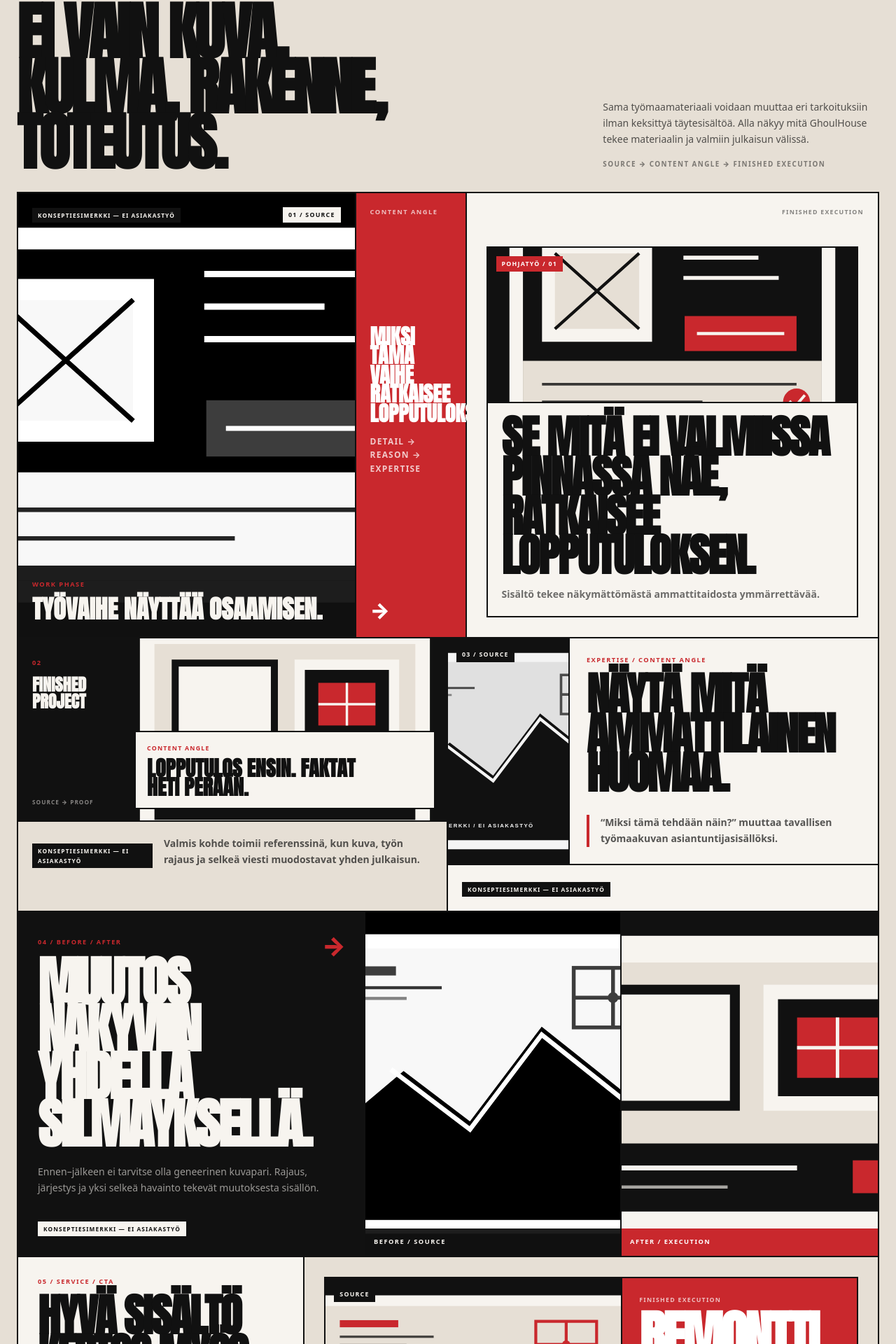
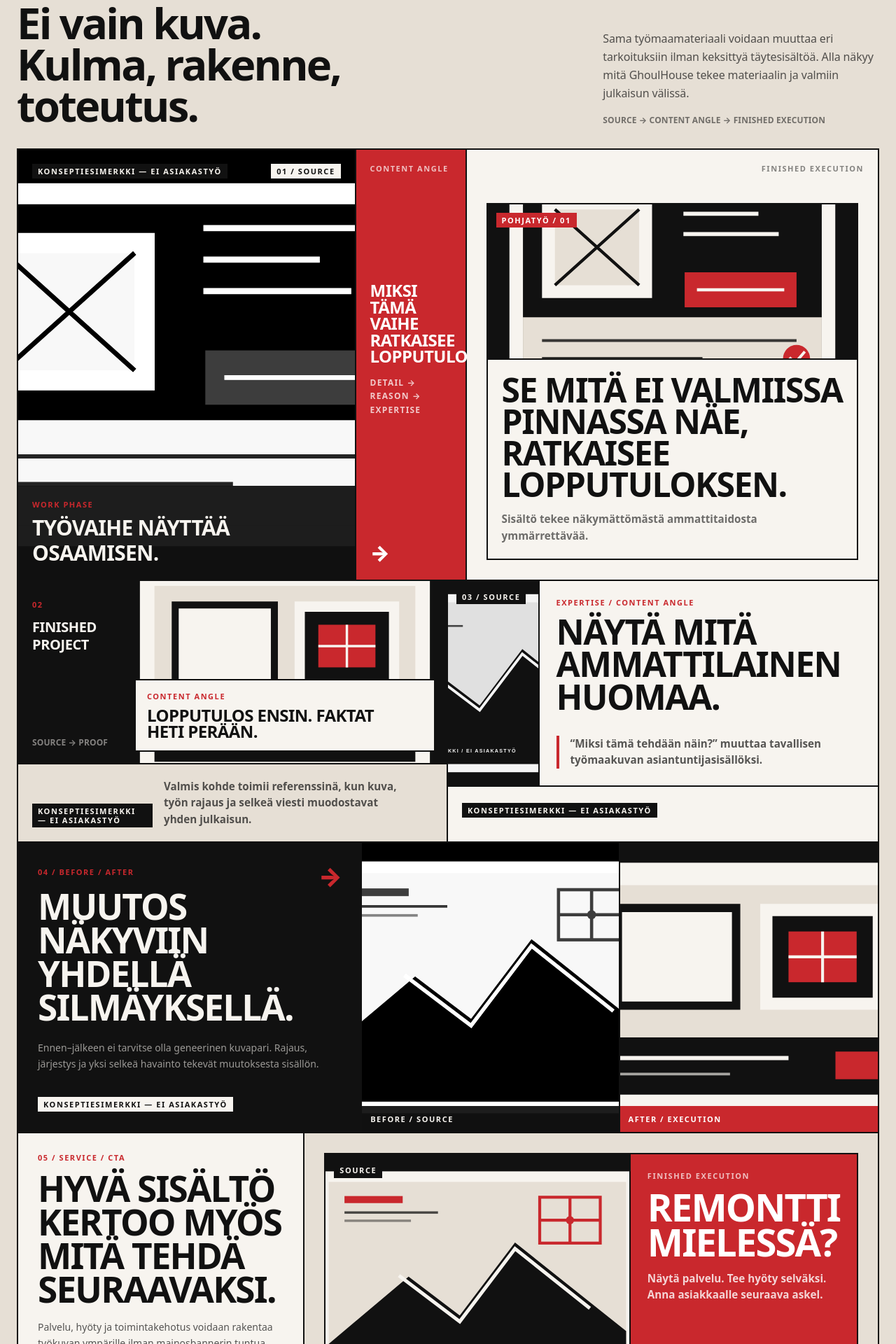
Before and after one commit to Jambovisuaalit/ghoulhouse-landing, a Next.js app: page / in a window 1280 px wide. Shown: the part 2826-4746 px from the top of the page at 70% size. Built offline with nearby package versions, Linux system fonts and the light colour scheme.

Commit message:
design: apply editorial typography to examples

```diff
--- a/src/components/sections/Examples.tsx
+++ b/src/components/sections/Examples.tsx
@@ -6,7 +6,7 @@ const conceptLabel = 'KONSEPTIESIMERKKI — EI ASIAKASTYÖ';
 function ConceptBadge({ inverse = false }: { inverse?: boolean }) {
   return (
     <span
-      className={`inline-flex w-fit px-2 py-1 text-[0.52rem] font-black uppercase tracking-[0.13em] ${
+      className={`type-label inline-flex w-fit px-2 py-1 ${
         inverse ? 'bg-ghost text-ink' : 'bg-ink text-ghost'
       }`}
     >
@@ -21,22 +21,22 @@ export default function Examples() {
       <Container>
         <div className="grid grid-cols-1 gap-6 border-b-2 border-ink pb-8 lg:grid-cols-12 lg:items-end">
           <div className="lg:col-span-8">
-            <p className="mb-4 text-[0.65rem] font-black uppercase tracking-[0.18em] text-signal sm:text-xs">
+            <p className="type-label mb-4 text-signal">
               Proof of craft / sisältöesimerkit
             </p>
-            <h2 className="font-display text-[clamp(2.55rem,7vw,5.8rem)] font-black uppercase leading-[0.88] tracking-[-0.045em] text-ink">
+            <h2 className="type-section-title max-w-[15ch] text-ink">
               Ei vain kuva.
               <span className="block">Kulma, rakenne, toteutus.</span>
             </h2>
           </div>
 
           <div className="lg:col-span-4">
-            <p className="max-w-md text-sm leading-relaxed text-ink/70">
+            <p className="type-editorial max-w-md text-ink/70">
               Sama työmaamateriaali voidaan muuttaa eri tarkoituksiin ilman
               keksittyä täytesisältöä. Alla näkyy mitä GhoulHouse tekee
               materiaalin ja valmiin julkaisun välissä.
             </p>
-            <p className="mt-4 text-[0.62rem] font-black uppercase tracking-[0.14em] text-ink/50">
+            <p className="type-caption mt-4 uppercase tracking-[0.06em] text-ink/55">
               Source → content angle → finished execution
             </p>
           </div>
@@ -54,26 +54,26 @@ export default function Examples() {
               />
               <div className="absolute inset-x-0 top-0 flex items-center justify-between gap-4 p-4 sm:p-5">
                 <ConceptBadge />
-                <span className="bg-ghost px-2 py-1 text-[0.55rem] font-black uppercase tracking-[0.14em] text-ink">
+                <span className="bg-ghost px-2 py-1 type-label text-ink">
                   01 / SOURCE
                 </span>
               </div>
               <div className="absolute inset-x-0 bottom-0 bg-ink/95 p-4 text-ghost sm:p-5">
-                <p className="text-[0.58rem] font-black uppercase tracking-[0.16em] text-signal">
+                <p className="type-label text-signal">
                   Work phase
                 </p>
-                <p className="mt-2 font-display text-3xl font-black uppercase leading-none sm:text-4xl">
+                <p className="mt-2 font-sans text-2xl font-extrabold uppercase leading-[0.95] tracking-[-0.025em] sm:text-3xl">
                   Työvaihe näyttää osaamisen.
                 </p>
               </div>
             </div>
 
             <div className="flex min-h-[150px] flex-col justify-between border-y-2 border-ink bg-signal p-5 text-white lg:min-h-0 lg:border-x-2 lg:border-y-0">
-              <span className="text-[0.58rem] font-black uppercase tracking-[0.16em] text-white/70">
+              <span className="type-label text-white/70">
                 Content angle
               </span>
               <div>
-                <p className="font-display text-3xl font-black uppercase leading-[0.92]">
+                <p className="font-sans text-2xl font-extrabold uppercase leading-[0.98] tracking-[-0.025em]">
                   Miksi tämä vaihe ratkaisee lopputuloksen?
                 </p>
                 <p className="mt-4 text-xs font-bold uppercase leading-relaxed tracking-[0.1em] text-white/75">
@@ -86,7 +86,7 @@ export default function Examples() {
             </div>
 
             <div className="relative min-h-[360px] overflow-hidden bg-ghost p-5 text-ink sm:min-h-[440px] sm:p-7 lg:min-h-0">
-              <div className="absolute right-5 top-5 text-[0.55rem] font-black uppercase tracking-[0.14em] text-ink/50">
+              <div className="absolute right-5 top-5 type-label text-ink/50">
                 Finished execution
               </div>
               <div className="mt-12 grid min-h-[300px] grid-rows-[1fr_auto] border-2 border-ink bg-ghost sm:min-h-[360px]">
@@ -98,15 +98,15 @@ export default function Examples() {
                     sizes="(max-width: 1023px) 100vw, 45vw"
                     className="object-cover"
                   />
-                  <span className="absolute left-3 top-3 bg-signal px-2 py-1 text-[0.55rem] font-black uppercase tracking-[0.14em] text-white">
+                  <span className="absolute left-3 top-3 bg-signal px-2 py-1 type-label text-white">
                     Pohjatyö / 01
                   </span>
                 </div>
                 <div className="border-t-2 border-ink p-4 sm:p-5">
-                  <p className="font-display text-[clamp(2rem,5vw,4.2rem)] font-black uppercase leading-[0.88] tracking-[-0.035em]">
+                  <p className="font-sans text-[clamp(1.8rem,4vw,3rem)] font-extrabold uppercase leading-[0.94] tracking-[-0.03em]">
                     Se mitä ei valmiissa pinnassa näe, ratkaisee lopputuloksen.
                   </p>
-                  <p className="mt-4 max-w-xl text-sm font-bold leading-relaxed text-ink/60">
+                  <p className="mt-4 max-w-xl text-[0.95rem] font-semibold leading-[1.55] text-ink/60">
                     Sisältö tekee näkymättömästä ammattitaidosta ymmärrettävää.
                   </p>
                 </div>
@@ -119,14 +119,14 @@ export default function Examples() {
               <div className="grid grid-cols-[112px_1fr] sm:grid-cols-[150px_1fr]">
                 <div className="flex flex-col justify-between bg-ink p-4 text-ghost sm:p-5">
                   <div>
-                    <span className="text-[0.58rem] font-black uppercase tracking-[0.16em] text-signal">
+                    <span className="type-label text-signal">
                       02
                     </span>
-                    <p className="mt-2 font-display text-2xl font-black uppercase leading-none">
+                    <p className="mt-2 font-sans text-xl font-extrabold uppercase leading-tight tracking-[-0.02em]">
                       Finished project
                     </p>
                   </div>
-                  <span className="mt-8 text-[0.52rem] font-black uppercase leading-relaxed tracking-[0.12em] text-ghost/50">
+                  <span className="mt-8 type-caption uppercase tracking-[0.05em] text-ghost/50">
                     Source → proof
                   </span>
                 </div>
@@ -140,10 +140,10 @@ export default function Examples() {
                     className="object-cover"
                   />
                   <div className="absolute inset-x-4 bottom-4 border-2 border-ink bg-ghost p-4">
-                    <p className="text-[0.55rem] font-black uppercase tracking-[0.14em] text-signal">
+                    <p className="type-label text-signal">
                       Content angle
                     </p>
-                    <p className="mt-2 font-display text-3xl font-black uppercase leading-[0.9]">
+                    <p className="mt-2 font-sans text-2xl font-extrabold uppercase leading-[0.96] tracking-[-0.025em]">
                       Lopputulos ensin. Faktat heti perään.
                     </p>
                   </div>
@@ -151,7 +151,7 @@ export default function Examples() {
               </div>
               <div className="flex flex-col gap-4 border-t-2 border-ink p-5 sm:flex-row sm:items-end sm:justify-between">
                 <ConceptBadge />
-                <p className="max-w-sm text-sm font-bold leading-relaxed text-ink/70">
+                <p className="max-w-sm text-[0.95rem] font-semibold leading-[1.55] text-ink/70">
                   Valmis kohde toimii referenssinä, kun kuva, työn rajaus ja
                   selkeä viesti muodostavat yhden julkaisun.
                 </p>
@@ -168,22 +168,22 @@ export default function Examples() {
                     sizes="(max-width: 639px) 100vw, 28vw"
                     className="object-cover grayscale"
                   />
-                  <span className="absolute left-3 top-3 bg-ink px-2 py-1 text-[0.55rem] font-black uppercase tracking-[0.14em] text-ghost">
+                  <span className="absolute left-3 top-3 bg-ink px-2 py-1 type-label text-ghost">
                     03 / SOURCE
                   </span>
                 </div>
 
                 <div className="flex flex-col justify-between p-5 sm:p-6">
                   <div>
-                    <p className="text-[0.58rem] font-black uppercase tracking-[0.16em] text-signal">
+                    <p className="type-label text-signal">
                       Expertise / content angle
                     </p>
-                    <p className="mt-3 font-display text-[clamp(2.2rem,5vw,4rem)] font-black uppercase leading-[0.88] tracking-[-0.035em]">
+                    <p className="mt-3 font-sans text-[clamp(1.9rem,4vw,3.1rem)] font-extrabold uppercase leading-[0.94] tracking-[-0.03em]">
                       Näytä mitä ammattilainen huomaa.
                     </p>
                   </div>
                   <div className="mt-8 border-l-4 border-signal pl-4">
-                    <p className="text-sm font-bold leading-relaxed text-ink/70">
+                    <p className="text-[0.95rem] font-semibold leading-[1.55] text-ink/70">
                       “Miksi tämä tehdään näin?” muuttaa tavallisen työmaakuvan
                       asiantuntijasisällöksi.
                     </p>
@@ -200,10 +200,10 @@ export default function Examples() {
             <div className="bg-ink p-5 text-ghost sm:p-7">
               <div className="flex items-start justify-between gap-4">
                 <div>
-                  <span className="text-[0.58rem] font-black uppercase tracking-[0.16em] text-signal">
+                  <span className="type-label text-signal">
                     04 / Before / after
                   </span>
-                  <h3 className="mt-3 font-display text-[clamp(2.5rem,6vw,5rem)] font-black uppercase leading-[0.88] tracking-[-0.04em]">
+                  <h3 className="mt-3 font-sans text-[clamp(2rem,4vw,3.5rem)] font-extrabold uppercase leading-[0.94] tracking-[-0.035em]">
                     Muutos näkyviin yhdellä silmäyksellä.
                   </h3>
                 </div>
@@ -229,7 +229,7 @@ export default function Examples() {
                   sizes="(max-width: 1023px) 50vw, 30vw"
                   className="object-cover grayscale contrast-125"
                 />
-                <figcaption className="absolute inset-x-0 bottom-0 bg-ink/95 p-3 text-[0.58rem] font-black uppercase tracking-[0.16em] text-ghost">
+                <figcaption className="absolute inset-x-0 bottom-0 bg-ink/95 p-3 type-label text-ghost">
                   Before / source
                 </figcaption>
               </figure>
@@ -242,7 +242,7 @@ export default function Examples() {
                   sizes="(max-width: 1023px) 50vw, 30vw"
                   className="object-cover"
                 />
-                <figcaption className="absolute inset-x-0 bottom-0 bg-signal p-3 text-[0.58rem] font-black uppercase tracking-[0.16em] text-white">
+                <figcaption className="absolute inset-x-0 bottom-0 bg-signal p-3 type-label text-white">
                   After / execution
                 </figcaption>
               </figure>
@@ -251,10 +251,10 @@ export default function Examples() {
 
           <article className="grid grid-cols-1 bg-ghost lg:grid-cols-12">
             <div className="border-b-2 border-ink p-5 sm:p-7 lg:col-span-4 lg:border-b-0 lg:border-r-2">
-              <p className="text-[0.58rem] font-black uppercase tracking-[0.16em] text-signal">
+              <p className="type-label text-signal">
                 05 / Service / CTA
               </p>
-              <h3 className="mt-3 font-display text-[clamp(2.4rem,5vw,4.7rem)] font-black uppercase leading-[0.88] tracking-[-0.04em] text-ink">
+              <h3 className="mt-3 font-sans text-[clamp(2rem,4vw,3.5rem)] font-extrabold uppercase leading-[0.94] tracking-[-0.035em] text-ink">
                 Hyvä sisältö kertoo myös mitä tehdä seuraavaksi.
               </h3>
               <p className="mt-5 max-w-md text-sm leading-relaxed text-ink/70">
@@ -273,20 +273,20 @@ export default function Examples() {
                     sizes="(max-width: 767px) 100vw, 42vw"
                     className="object-cover"
                   />
-                  <span className="absolute left-3 top-3 bg-ink px-2 py-1 text-[0.55rem] font-black uppercase tracking-[0.14em] text-ghost">
+                  <span className="absolute left-3 top-3 bg-ink px-2 py-1 type-label text-ghost">
                     Source
                   </span>
                 </div>
 
                 <div className="flex flex-col justify-between bg-signal p-5 text-white sm:p-6">
                   <div>
-                    <p className="text-[0.55rem] font-black uppercase tracking-[0.14em] text-white/70">
+                    <p className="type-label text-white/70">
                       Finished execution
                     </p>
-                    <p className="mt-3 font-display text-[clamp(2.4rem,6vw,4.8rem)] font-black uppercase leading-[0.86] tracking-[-0.04em]">
+                    <p className="mt-3 font-sans text-[clamp(2rem,4.5vw,3.4rem)] font-extrabold uppercase leading-[0.92] tracking-[-0.035em]">
                       Remontti mielessä?
                     </p>
-                    <p className="mt-4 max-w-xs text-sm font-bold leading-relaxed text-white/80">
+                    <p className="mt-4 max-w-xs text-[0.95rem] font-semibold leading-[1.55] text-white/80">
                       Näytä palvelu. Tee hyöty selväksi. Anna asiakkaalle
                       seuraava askel.
                     </p>
```
